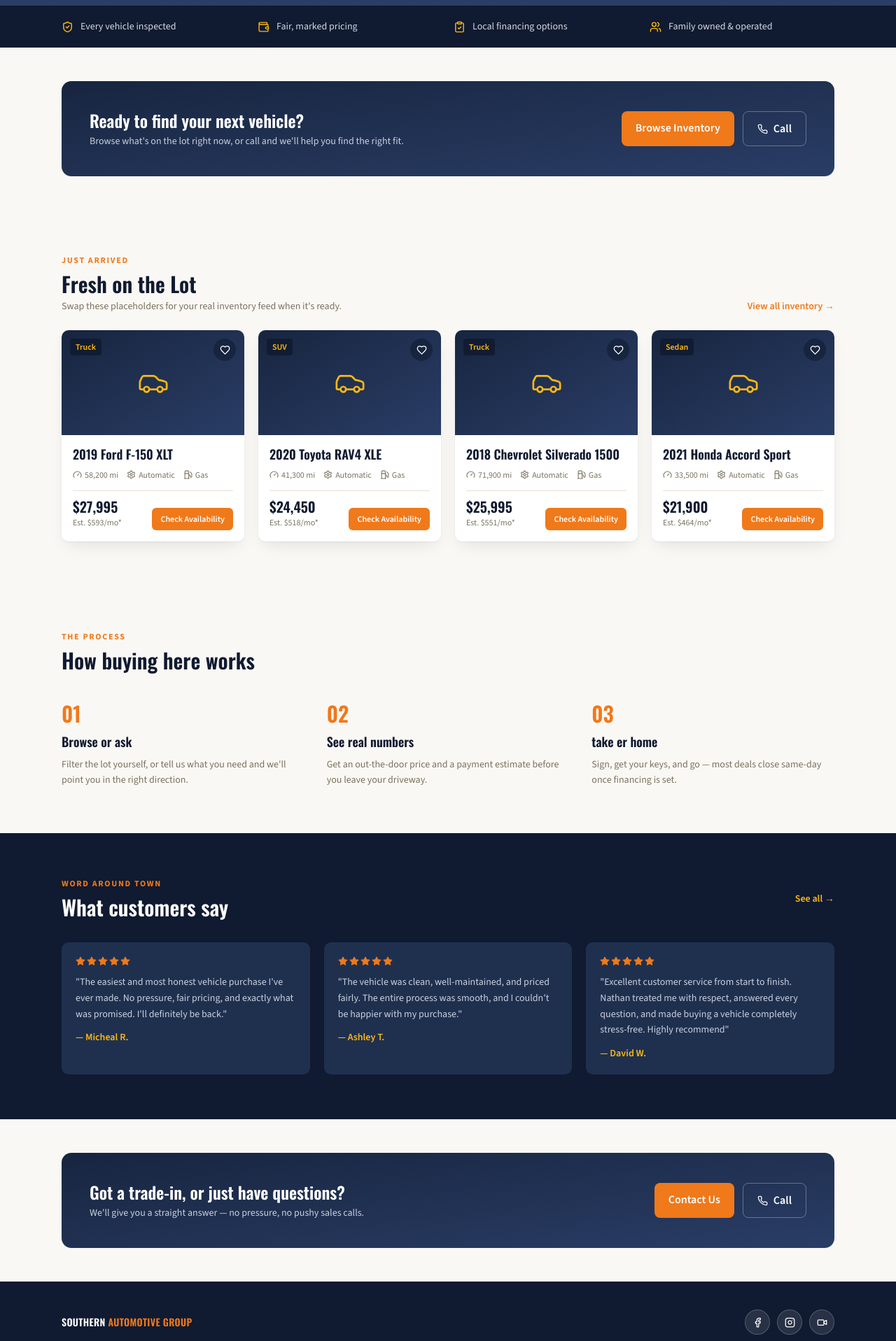
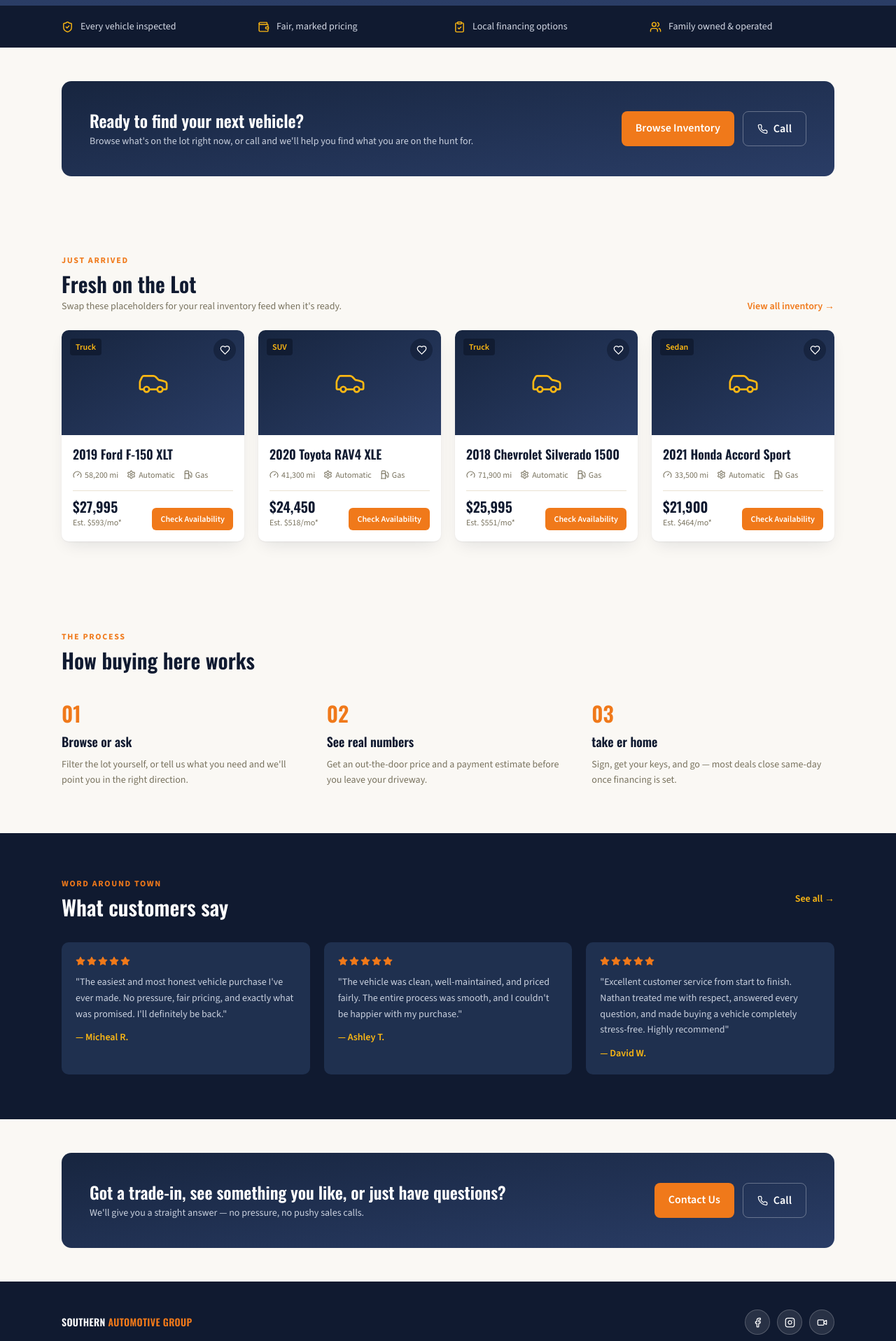
Before and after one commit to southernautomotivega/southern-automotive-site, a Next.js app in the folder sag-site/: page / in a window 1280 px wide. Shown: the part 753-2670 px from the top of the page at 70% size. Built offline with nearby package versions, Linux system fonts and the light colour scheme.

Commit message:
Update page.js

```diff
--- a/sag-site/app/page.js
+++ b/sag-site/app/page.js
@@ -41,7 +41,7 @@ export default async function HomePage() {
 
       <CTABanner
         title="Ready to find your next vehicle?"
-        subtitle="Browse what's on the lot right now, or call and we'll help you find the right fit."
+        subtitle="Browse what's on the lot right now, or call and we'll help you find what you are on the hunt for."
         primaryLabel="Browse Inventory"
         primaryHref="/inventory"
       />
@@ -92,7 +92,7 @@ export default async function HomePage() {
       </section>
 
       <CTABanner
-        title="Got a trade-in, or just have questions?"
+        title="Got a trade-in, see something you like, or just have questions?"
         subtitle="We'll give you a straight answer — no pressure, no pushy sales calls."
         primaryLabel="Contact Us"
         primaryHref="/contact"
```
